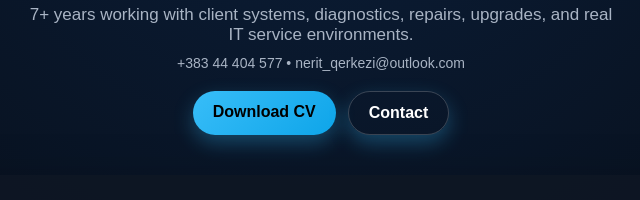
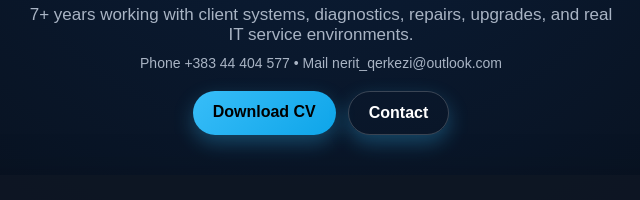
Before and after one commit to NeritIT/CV, a plain HTML site: page index.html in a window 1280 px wide. Shown: the part 245-445 px from the top of the page, 319-959 px from the left. Drawn offline with Linux system fonts and the light colour scheme.

Commit message:
Update index.html

```diff
--- a/index.html
+++ b/index.html
@@ -259,7 +259,7 @@ footer {
   </p>
 
   <div class="top-contact">
-    +383 44 404 577 • nerit_qerkezi@outlook.com
+    Phone +383 44 404 577 • Mail nerit_qerkezi@outlook.com
   </div>
 
   <div class="buttons">
```
